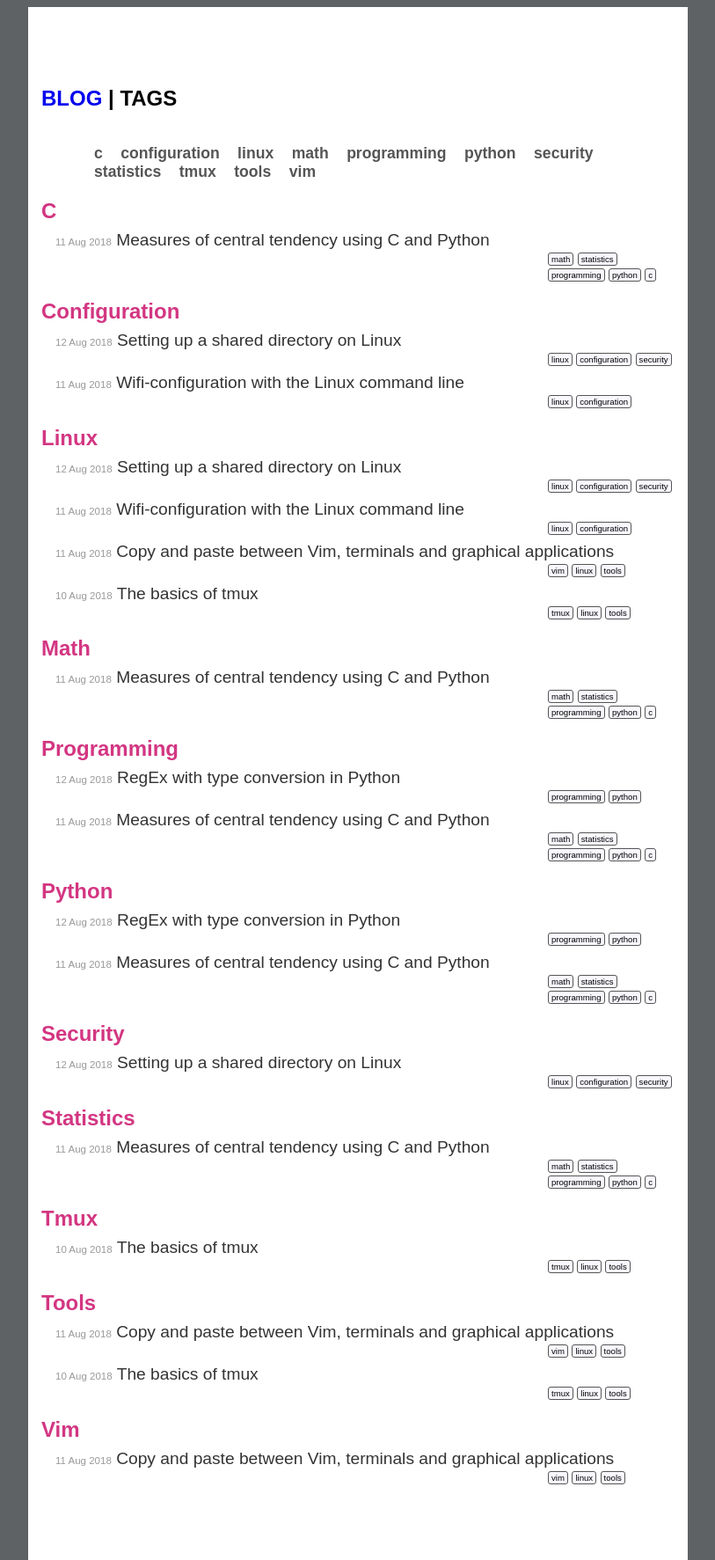
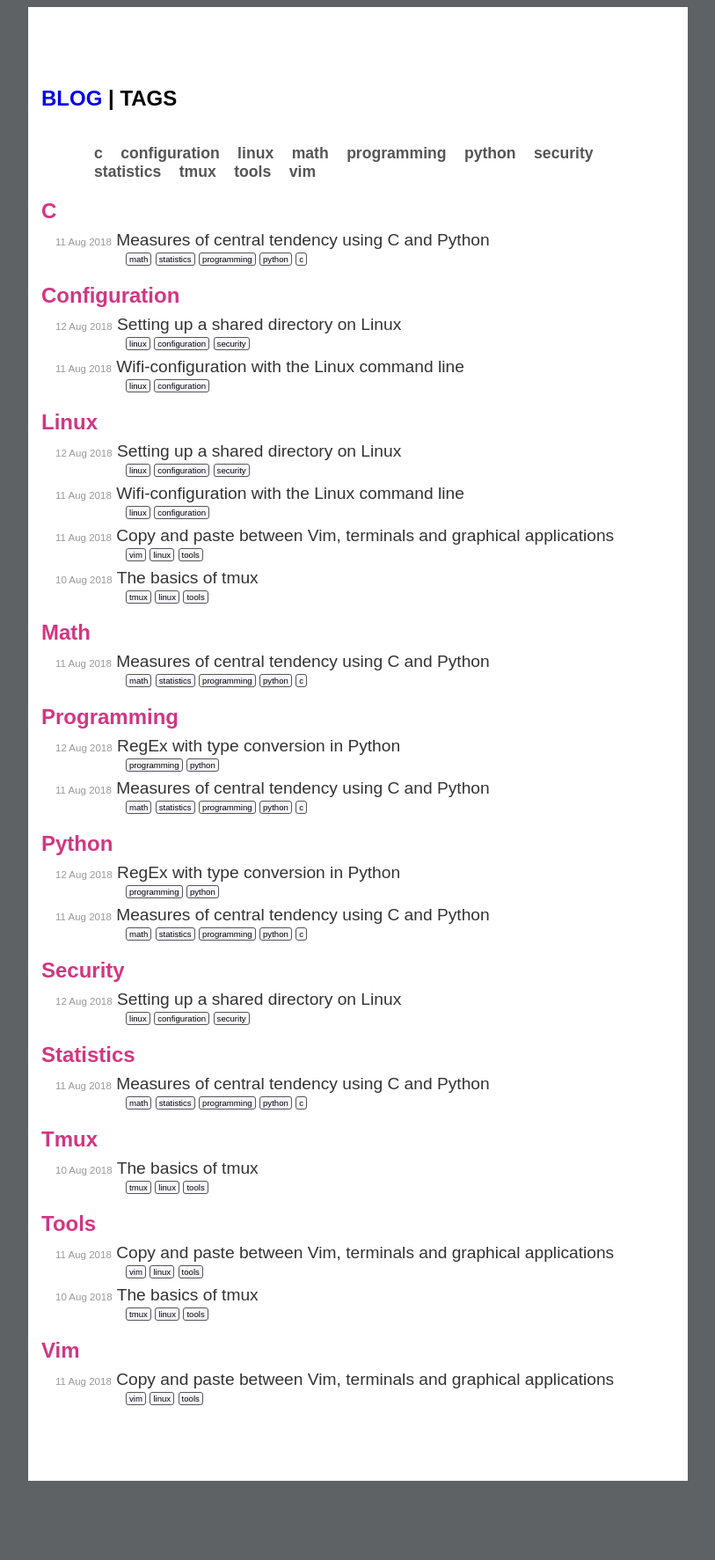
Before and after one commit to execas/execas.github.io, a Jekyll site: the page built from tags.html, in a window 1280 px wide. Shown: the whole page at 88% size, without its empty margins (233-1046 px from the left). Built offline with Jekyll 4.4.1, drawn with Linux system fonts in a browser that asks for light colours; after the commit the page ends 1683 px from its top, so only the background shows below that.

Commit message:
Update execas.css

```diff
--- a/css/execas.css
+++ b/css/execas.css
@@ -118,7 +118,7 @@ list of matching posts beneath tag name header
 }
 
 .tagsunderpost {
-     padding-left: 35rem;
+     padding-left: 5rem;
      list-style: none;
 }
 
```
